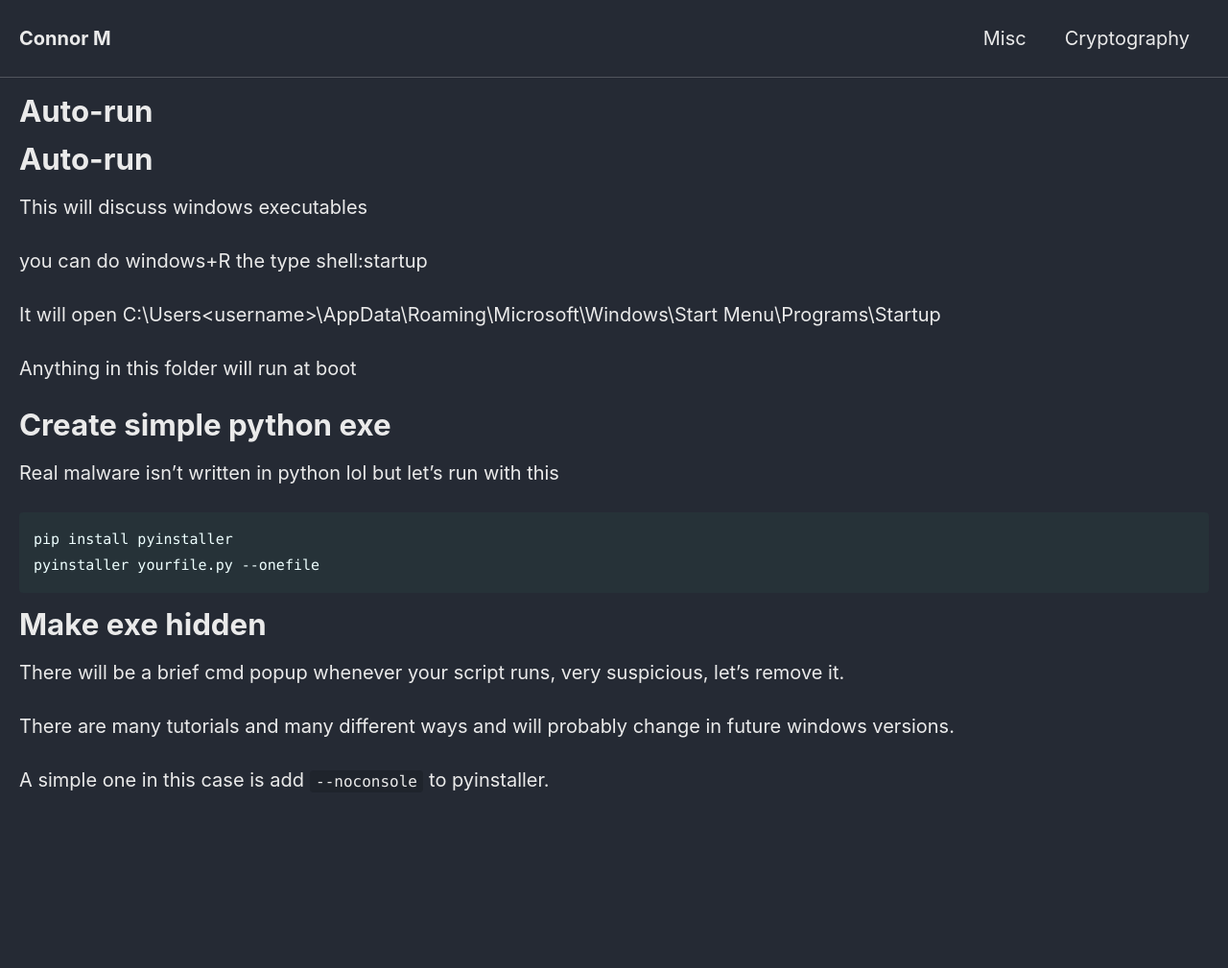
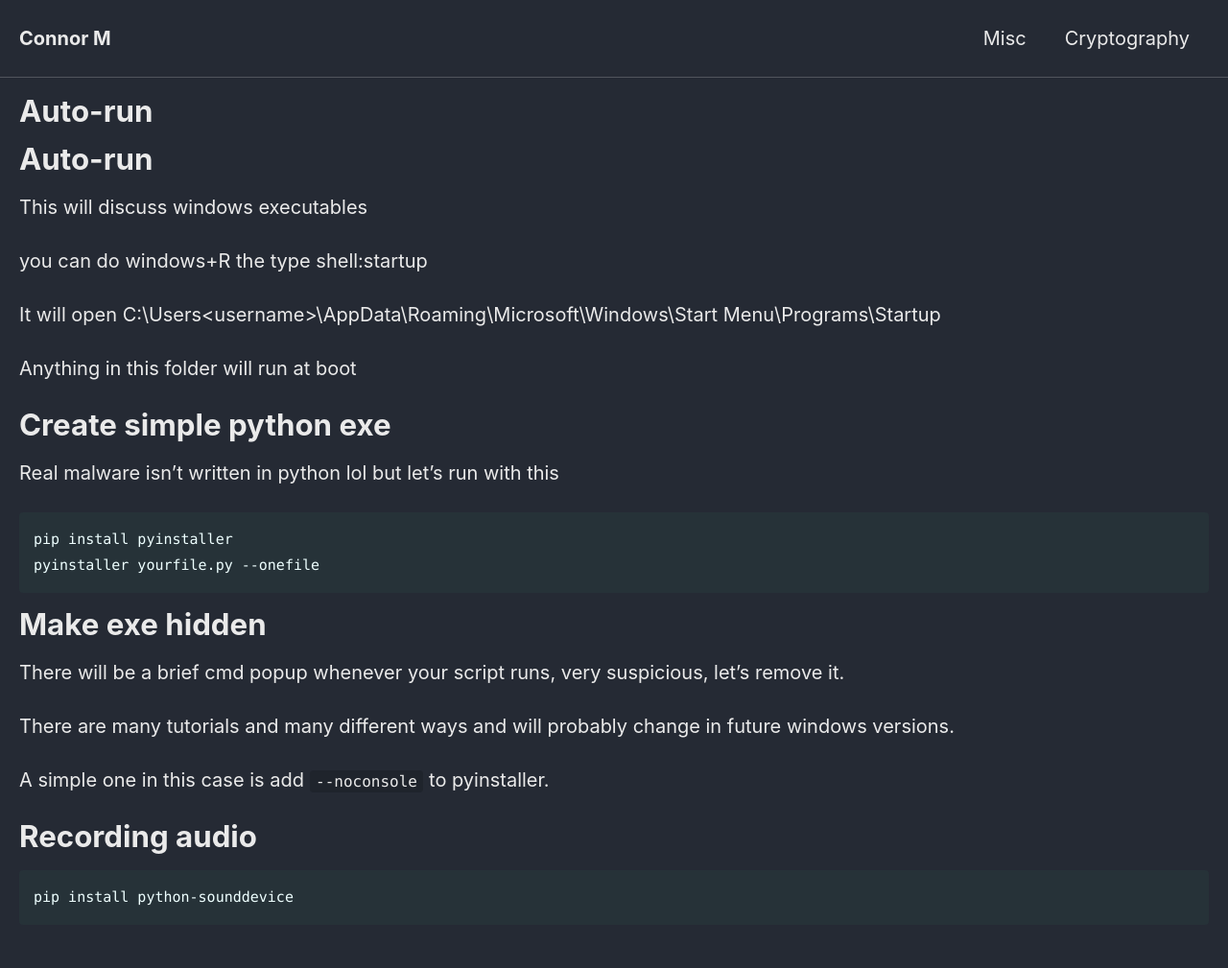
Before and after one commit to Connor-McCartney/Connor-McCartney.github.io, a Jekyll site: the page built from _pages/misc/basic-malware.md, in a window 1280 px wide. Shown: the whole page at 96% size. Built offline with Jekyll 4.4.1, drawn with Linux system fonts in a browser that asks for light colours; cached includes are drawn as plain includes; our own code applies the rules of GitHub Pages for plain Markdown files; before the commit the page ends 900 px from its top, so only the background shows below that.

Commit message:
Update basic-malware.md

````diff
--- a/_pages/misc/basic-malware.md
+++ b/_pages/misc/basic-malware.md
@@ -26,3 +26,9 @@ There will be a brief cmd popup whenever your script runs, very suspicious, let'
 There are many tutorials and many different ways and will probably change in future windows versions.
 
 A simple one in this case is add `--noconsole` to pyinstaller.
+
+# Recording audio
+
+```
+pip install python-sounddevice
+```
````
